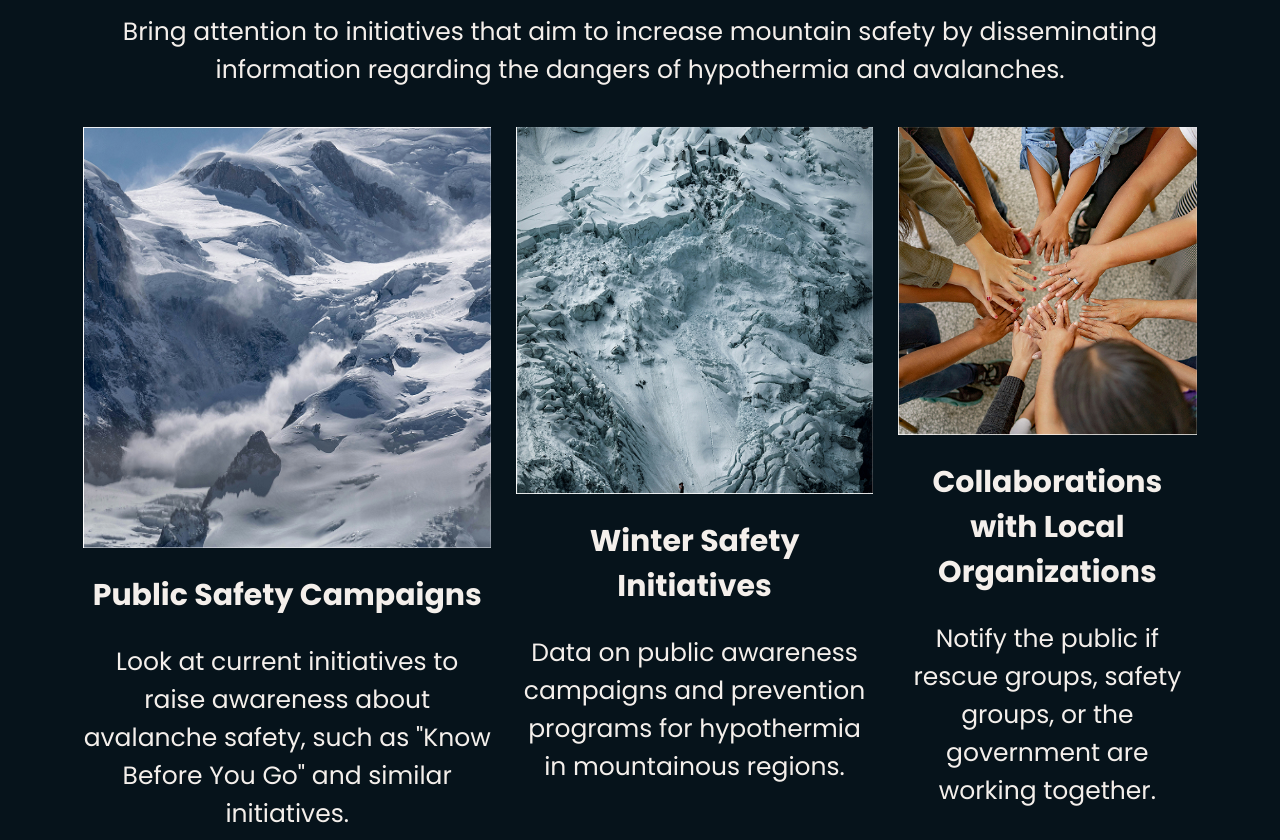
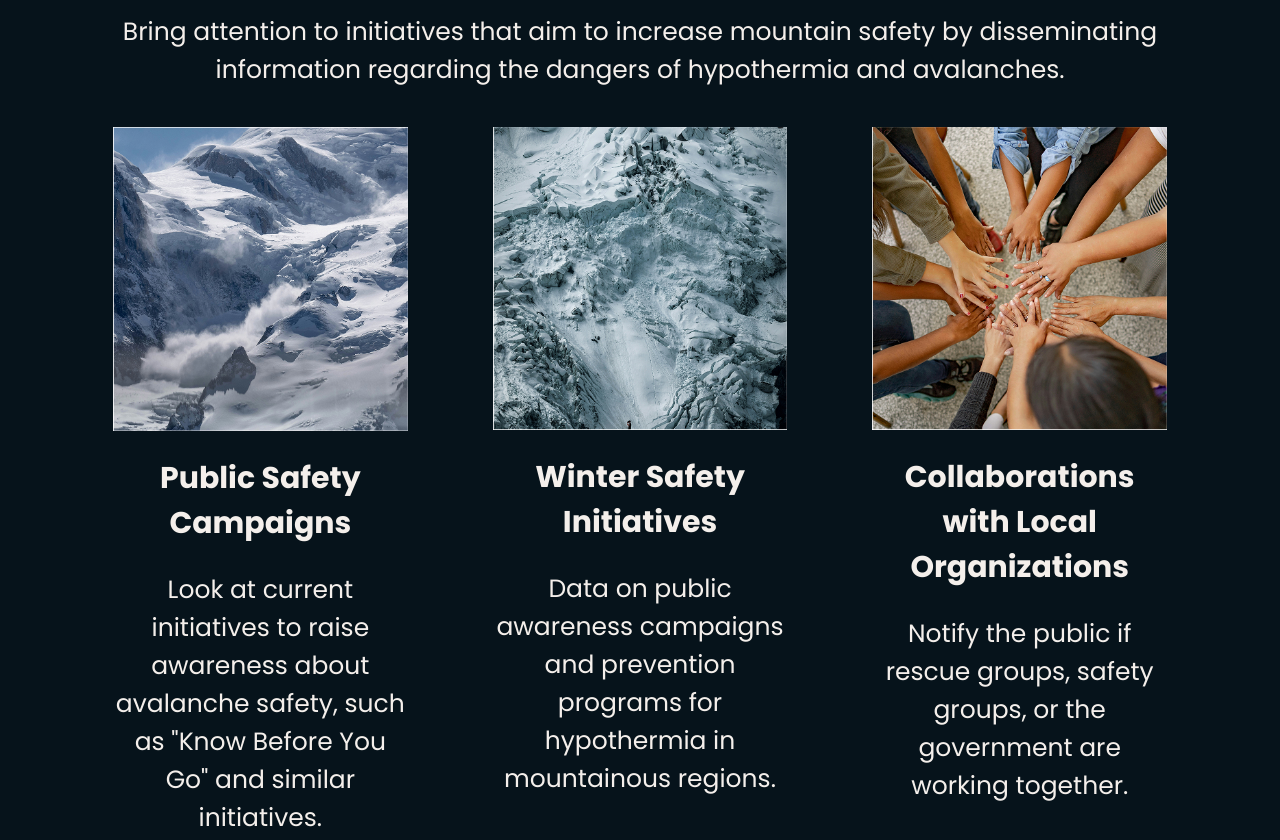
Before and after one commit to jamyijie/frostguard-kalmont, a plain HTML site: page index.html in a window 1280 px wide. Shown: the part 4440-5280 px from the top of the page. Drawn offline with Linux system fonts and the light colour scheme.

Commit message:
small layout fix

```diff
--- a/css/main.css
+++ b/css/main.css
@@ -270,8 +270,12 @@ a.normal-button{
 /*---------campaigns--------*/
 
 .campaign-cards{
+    width: 100%;
+
     display: flex;
     flex-direction: column;
     align-items: center;
     gap: 1rem;
+    padding-right: 1.2rem;
+    padding-left: 1.2rem;
 }
```
